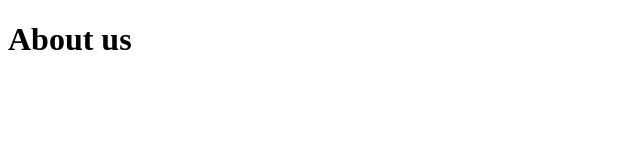
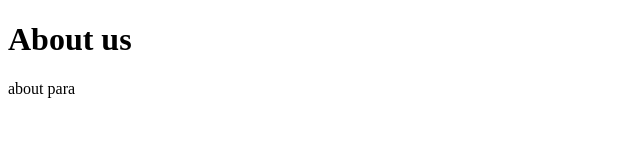
Before and after one commit to neetu65/learngit, a plain HTML site: page about.html in a window 1280 px wide. Shown: the full height of the page, 0-640 px from the left. Drawn offline with Linux system fonts and the light colour scheme.

Commit message:
changes in para in aobut

```diff
--- a/about.html
+++ b/about.html
@@ -8,6 +8,6 @@
 <body>
 
     <h1>About us</h1>
-
+    <p>about para </p>
 </body>
 </html>
```
